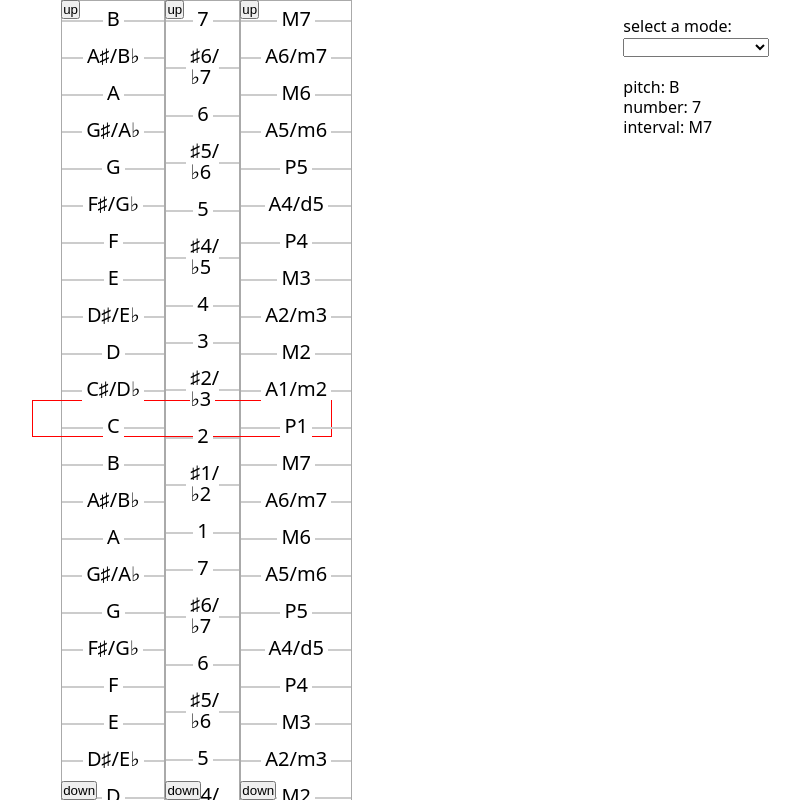
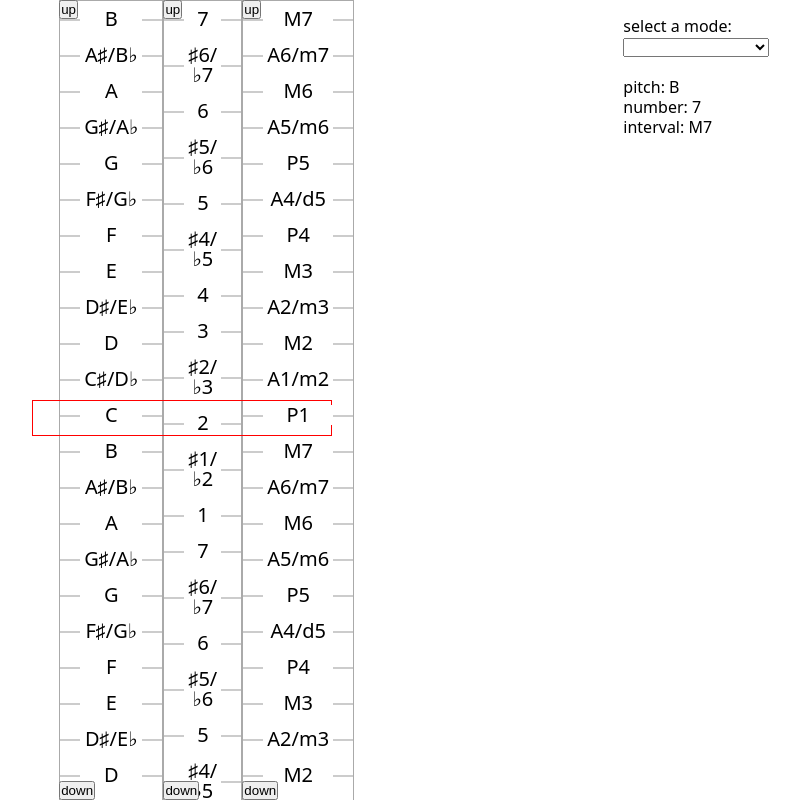
Before and after one commit to katmh/diatonic, a Svelte app: page / in a window 1280 px wide. Shown: the whole page, without its empty margins (350-1150 px from the left). Built offline with nearby package versions, Linux system fonts and the light colour scheme.

Commit message:
standardize item height

```diff
--- a/src/components/Ruler.svelte
+++ b/src/components/Ruler.svelte
@@ -1,12 +1,11 @@
 <script lang="ts">
     import { positions, visibleItems, offsets } from "../stores.js";
     import allItems from "../data/items.js";
+    import itemHeight from "../data/itemHeight.js";
     import interact from "interactjs";
     import { onMount } from "svelte";
 
     export let rulerType: string;
-
-  const itemHeight = 37;
 
     onMount(async () => {
         let remainingHeight = window.innerHeight;
@@ -15,7 +14,8 @@
                 ...visibleItems,
                 [rulerType]: visibleItems[rulerType].concat([
                     allItems[rulerType][
-            visibleItems[rulerType].length % allItems[rulerType].length
+                        visibleItems[rulerType].length %
+                            allItems[rulerType].length
                     ],
                 ]),
             }));
@@ -79,7 +79,9 @@
 </script>
 
 <div class="ruler_container no_select">
-  <button id="top_button" on:click={shift} data-ruler-id={rulerType}>up</button>
+    <button id="top_button" on:click={shift} data-ruler-id={rulerType}
+        >up</button
+    >
     <div class="ruler_parent">
         <!-- direct parent to use as snap grid offset -->
         <div class="ruler" id={rulerType}>
@@ -128,15 +130,16 @@
 
     .item {
         position: relative;
-    padding: 0.5rem 1.25rem;
+        padding: 8px 20px;
     }
 
     .label {
+        display: block;
         position: relative;
         z-index: 1;
         background: #fff;
         padding: 0 0.25rem;
-    font: normal 1.25rem/1 system-ui;
+        font: normal 20px/1 system-ui;
     }
 
     .mark {
--- a/src/components/Window.svelte
+++ b/src/components/Window.svelte
@@ -3,8 +3,7 @@
     import { positions, offsets } from "../stores.js";
     import { onMount } from "svelte";
     const interactable = interact(`#window`);
-
-    const itemHeight = 37; // TODO: put this in store or data file
+    import itemHeight from "../data/itemHeight.js";
 
     const gridTarget = interact.snappers.grid({
         x: 1,
@@ -58,12 +57,12 @@
     });
 </script>
 
-<div id="window" />
+<div id="window" style="--item-height: {itemHeight}px" />
 
 <style>
     #window {
         border: 1px solid red;
-        height: 37px;
+        height: var(--item-height);
         width: 300px;
         position: absolute;
         margin-left: -50px;
--- /dev/null
+++ b/src/data/itemHeight.ts
@@ -0,0 +1,3 @@
+const itemHeight = 36;
+
+export default itemHeight;
```
Lines whose indentation alone changed are shown as unchanged.
